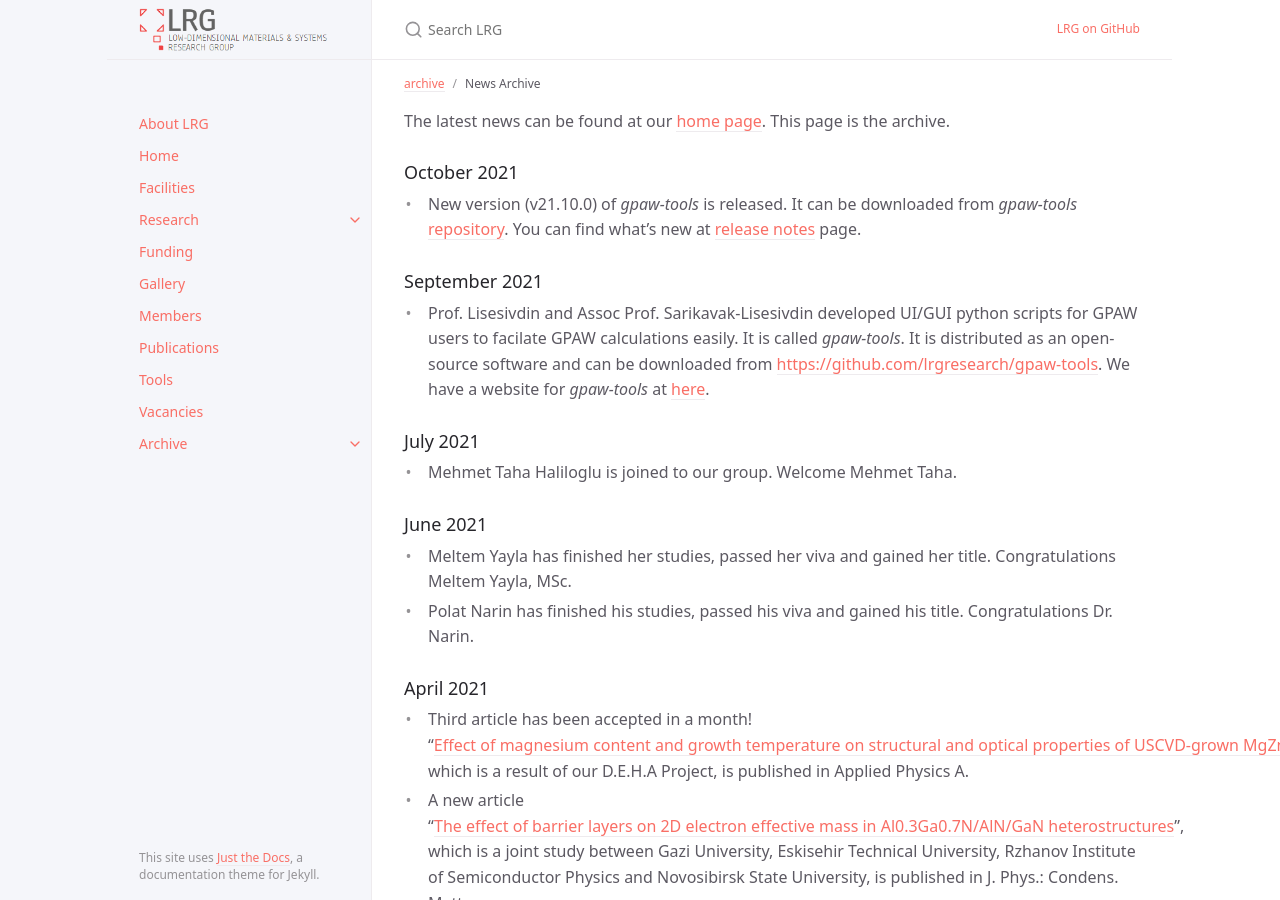
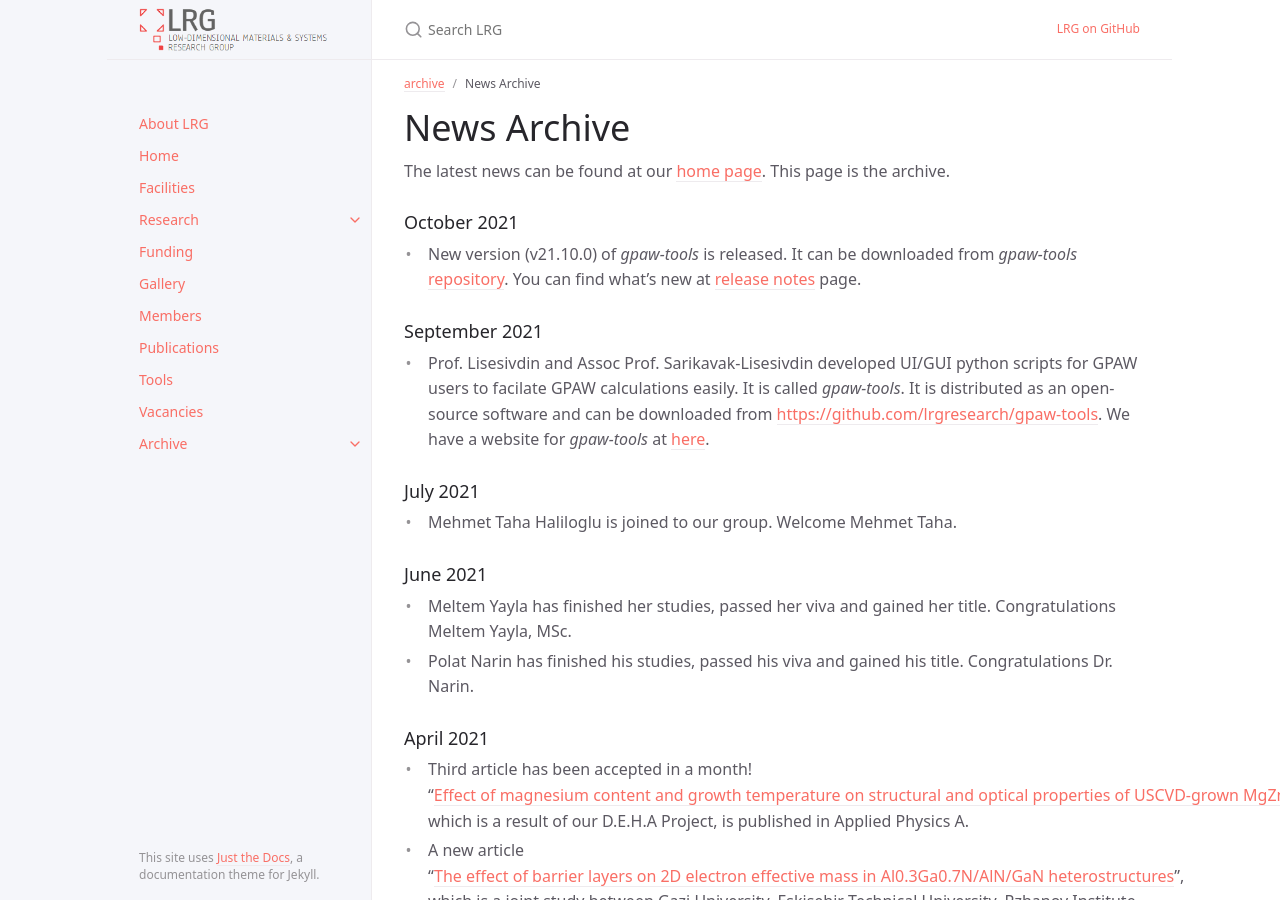
Before and after one commit to lrgresearch/2022, a Jekyll site: the page built from docs/archive/newsarchive.md, in a window 1280 px wide and 900 px high. Built offline with Jekyll 4.4.1, drawn with Linux system fonts in a browser that asks for light colours.

Commit message:
Update newsarchive.md

```diff
--- a/docs/archive/newsarchive.md
+++ b/docs/archive/newsarchive.md
@@ -4,6 +4,8 @@ title: News Archive
 parent: archive
 nav_order: 1
 ---
+
+# News Archive
 
 The latest news can be found at our [home page](../../index.md). This page is the archive.
 
```
